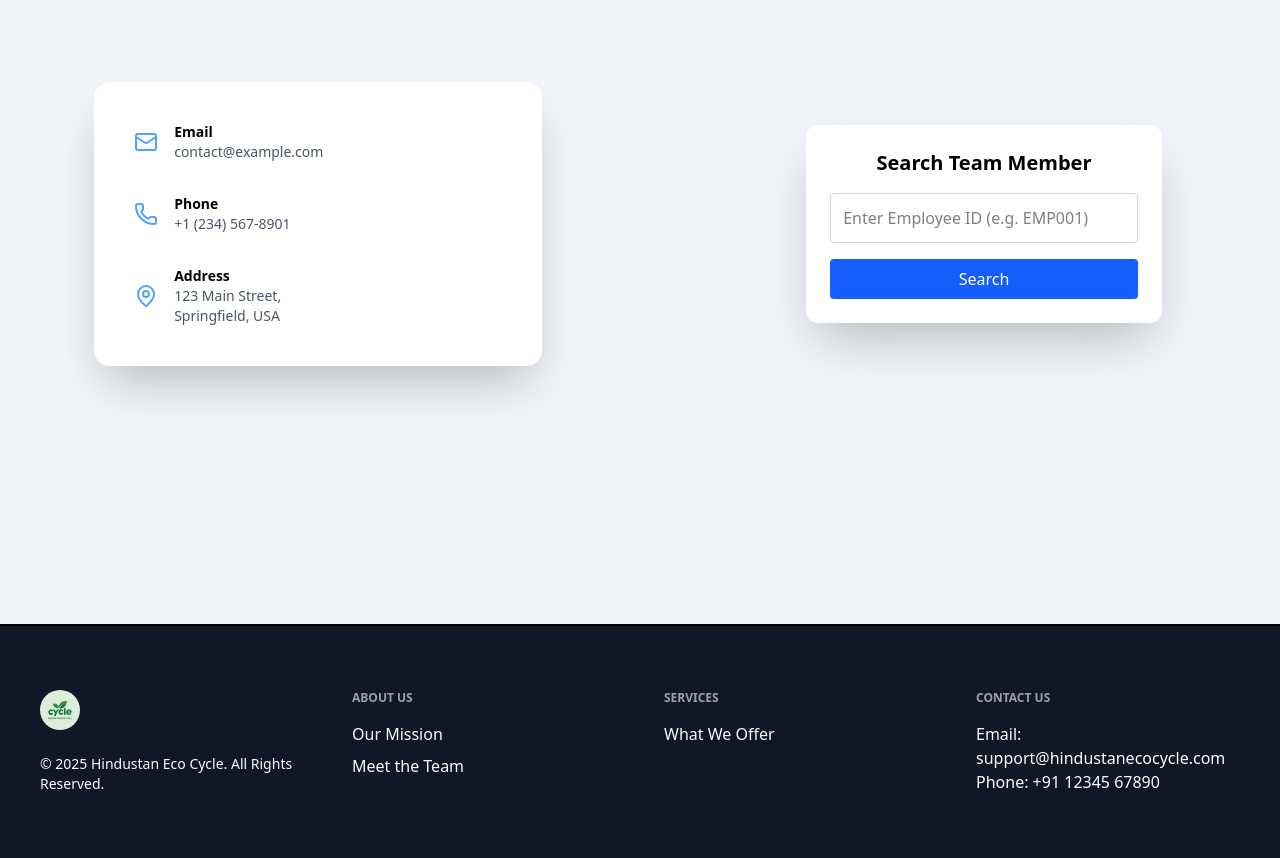
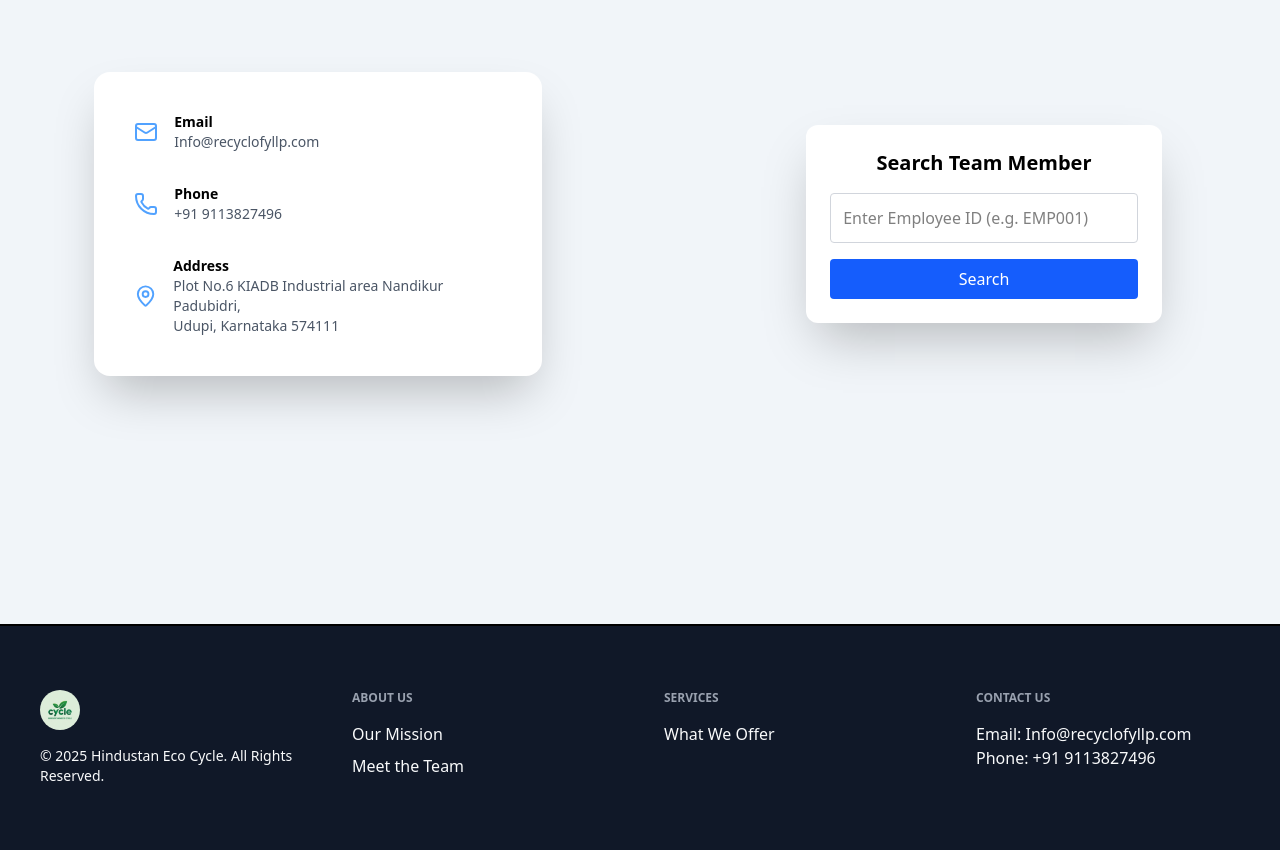
Before and after one commit to Deekshith-poojary/hindustanecocycle, a React (Vite) app: page /contact-us in a window 1280 px wide. Shown: the part 400-1258 px from the top of the page. Built offline with nearby package versions, Linux system fonts and the light colour scheme; no server answers.

Commit message:
uppdate contact

```diff
--- a/index.html
+++ b/index.html
@@ -3,7 +3,8 @@
   <head>
     <meta charset="UTF-8" />
     <meta name="viewport" content="width=device-width, initial-scale=1.0" />
-    <title>Vite + React</title>
+    <link rel="icon" type="image/svg+xml" href="/assets/hindustan_eco_logo.jpeg" />
+    <title>Hindustan Eco Cycle</title>
   </head>
   <body>
     <div id="root"></div>
--- a/src/Contents/Empdata.js
+++ b/src/Contents/Empdata.js
@@ -2,37 +2,37 @@
 const teamData = {
     "4DM21CS017": {
       name: "DEEKSHITH",
-      role: "Software Devlopment Intern",
+      role: "Software Development Intern",
       photo: "/images/Deekshith.jpg",
     },
     "4DM21AI063": {
       name: "VACHAN KUMAR",
-      role: "Software Devlopment Intern",
+      role: "Software Development Intern",
       photo: "/images/vachan.jpg",
     },
     "4DM21CS023": {
       name: "Joel Yenosh Dsouza",
-      role: "Software Devlopment Intern",
+      role: "Software Development Intern",
       photo: "/images/joel.jpg",
     },
     "4DM21CS036": {
         name: "Nidhi",
-        role: "Software Devlopment Intern",
+        role: "Software Development Intern",
         photo: "/images/nidhi.jpg",
       },
       "4DM21CS041": {
         name: "Riya Sonal Nazareth",
-        role: "Software Devlopment Intern",
+        role: "Software Development Intern",
         photo: "/images/Ria.jpg",
       },
       "4DM21CS051": {
         name: "Sinchana S",
-        role: "Software Devlopment Intern",
+        role: "Software Development Intern",
         photo: "/images/sinchana.jpg",
       },
       "4DM21CS061": {
         name: "Vimarsha Devadiga",
-        role: "Software Devlopment Intern",
+        role: "Software Development Intern",
         photo: "/images/Vimarsha.jpg",
       },
   };
--- a/src/components/footer/Footer.jsx
+++ b/src/components/footer/Footer.jsx
@@ -57,10 +57,10 @@ function Footer() {
           <div className="w-full md:w-1/4 p-6">
             <h3 className="text-xs font-semibold uppercase text-gray-400 mb-4">Contact Us</h3>
             <p className="text-base text-gray-50">
-              Email: <a className="hover:text-gray-300" href="mailto:support@hindustanecocycle.com">support@hindustanecocycle.com</a>
+              Email: <a className="hover:text-gray-300" href="mailto:Info@recyclofyllp.com">Info@recyclofyllp.com</a>
             </p>
             <p className="text-base text-gray-50">
-              Phone: <a className="hover:text-gray-300" href="tel:+911234567890">+91 12345 67890</a>
+              Phone: <a className="hover:text-gray-300" href="tel:+919113827496">+91 9113827496</a>
             </p>
           </div>
         </div>
--- a/src/pages/Contact.jsx
+++ b/src/pages/Contact.jsx
@@ -18,25 +18,25 @@ export default function Contact() {
           <Mail className="w-6 h-6 text-blue-400" />
           <div className="flex flex-col">
             <span className="text-sm font-semibold">Email</span>
-            <p className="text-gray-600 text-sm">contact@example.com</p>
+            <p className="text-gray-600 text-sm">Info@recyclofyllp.com</p>
           </div>
         </a>
 
         {/* Phone */}
         <a
-          href="tel:+12345678901"
+          href="tel:+919113827496"
           className="flex items-center gap-4 hover:text-blue-500 transition-colors"
         >
           <Phone className="w-6 h-6 text-blue-400" />
           <div className="flex flex-col">
             <span className="text-sm font-semibold">Phone</span>
-            <p className="text-gray-600 text-sm">+1 (234) 567-8901</p>
+            <p className="text-gray-600 text-sm">+91 9113827496</p>
           </div>
         </a>
 
         {/* Address */}
         <a
-          href="https://maps.google.com/?q=123+Main+Street+Springfield+USA"
+          href="https://maps.google.com/?q=Plot+No.6+KIADB+Industrial+area+Nandikur+Padubidri+Udupi"
           target="_blank"
           rel="noopener noreferrer"
           className="flex items-center gap-4 hover:text-blue-500 transition-colors"
@@ -45,9 +45,9 @@ export default function Contact() {
           <div className="flex flex-col">
             <span className="text-sm font-semibold">Address</span>
             <p className="text-gray-600 text-sm">
-              123 Main Street,
+            Plot No.6 KIADB Industrial area Nandikur Padubidri,
               <br />
-              Springfield, USA
+              Udupi, Karnataka 574111
             </p>
           </div>
         </a>
```
